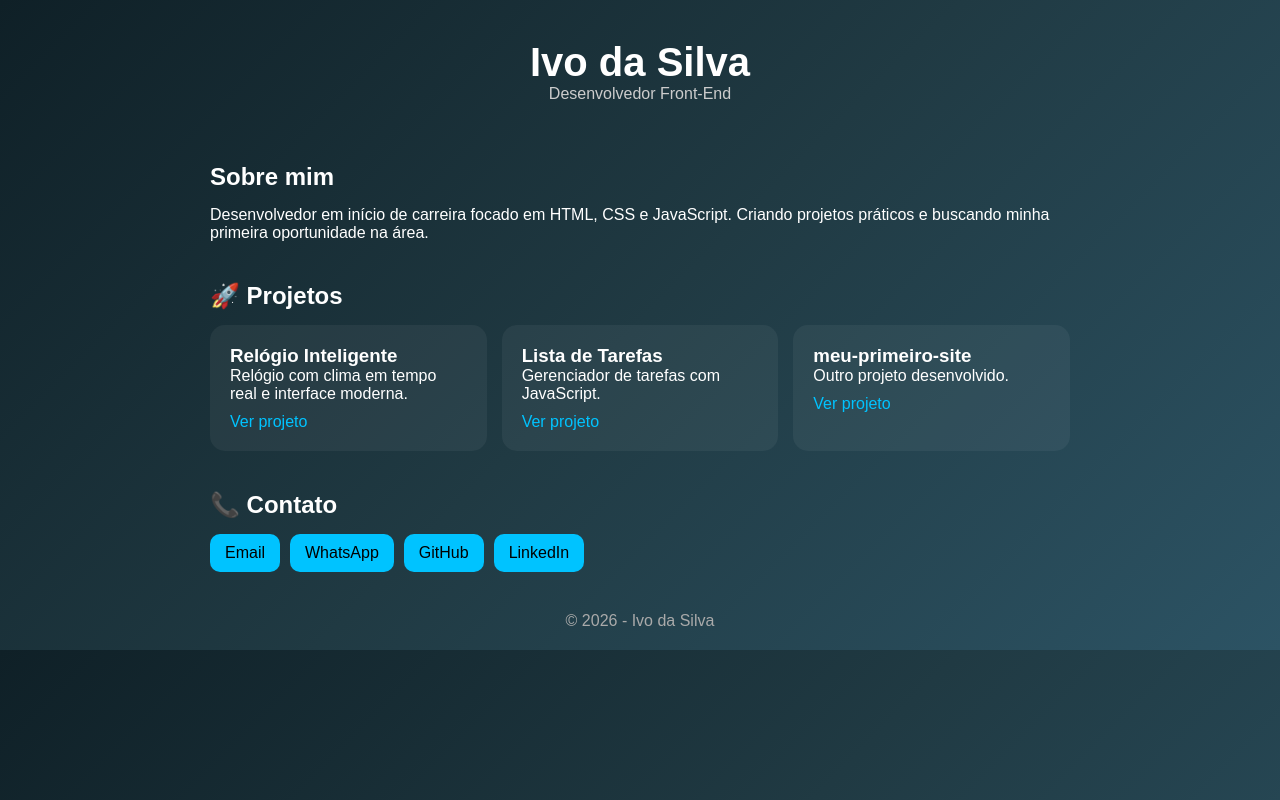
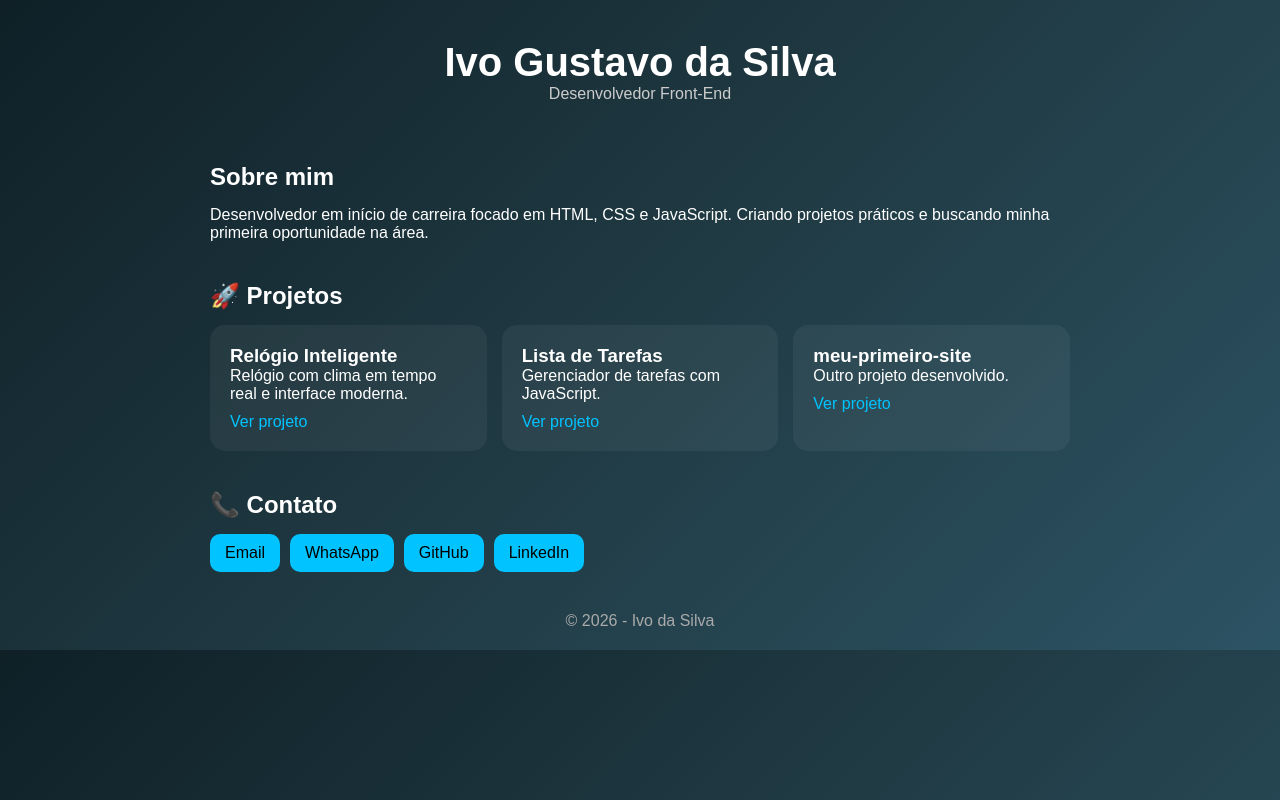
Before and after one commit to gustavo202673-cmd/portfolio, a plain HTML site: page index.html in a window 1280 px wide. Drawn offline with nearby package versions, Linux system fonts and the light colour scheme.

Commit message:
Update index.html

```diff
--- a/index.html
+++ b/index.html
@@ -11,7 +11,7 @@
 <body>
 
   <header>
-    <h1>Ivo da Silva</h1>
+    <h1>Ivo Gustavo da Silva</h1>
     <p>Desenvolvedor Front-End</p>
   </header>
 
```
